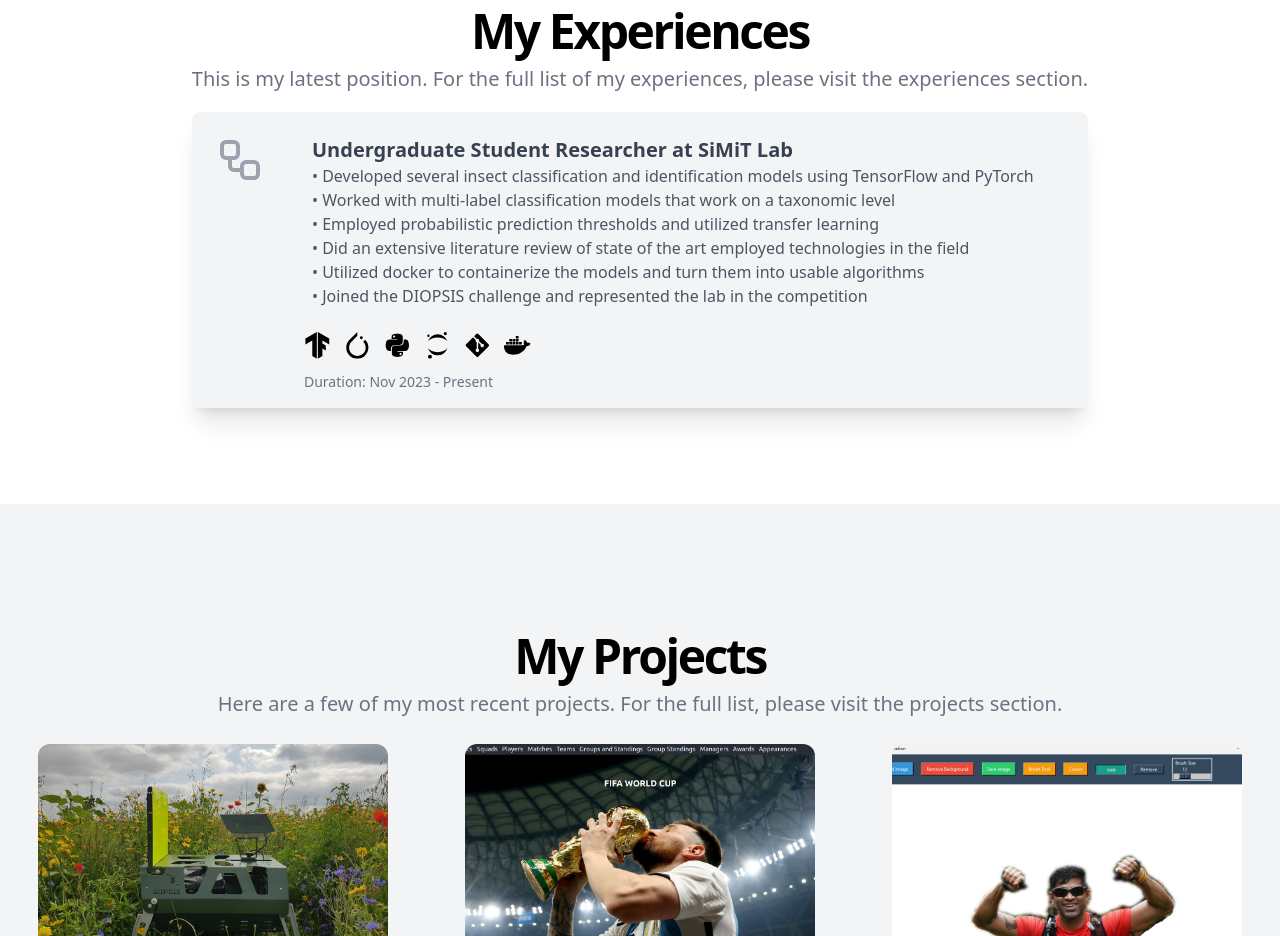
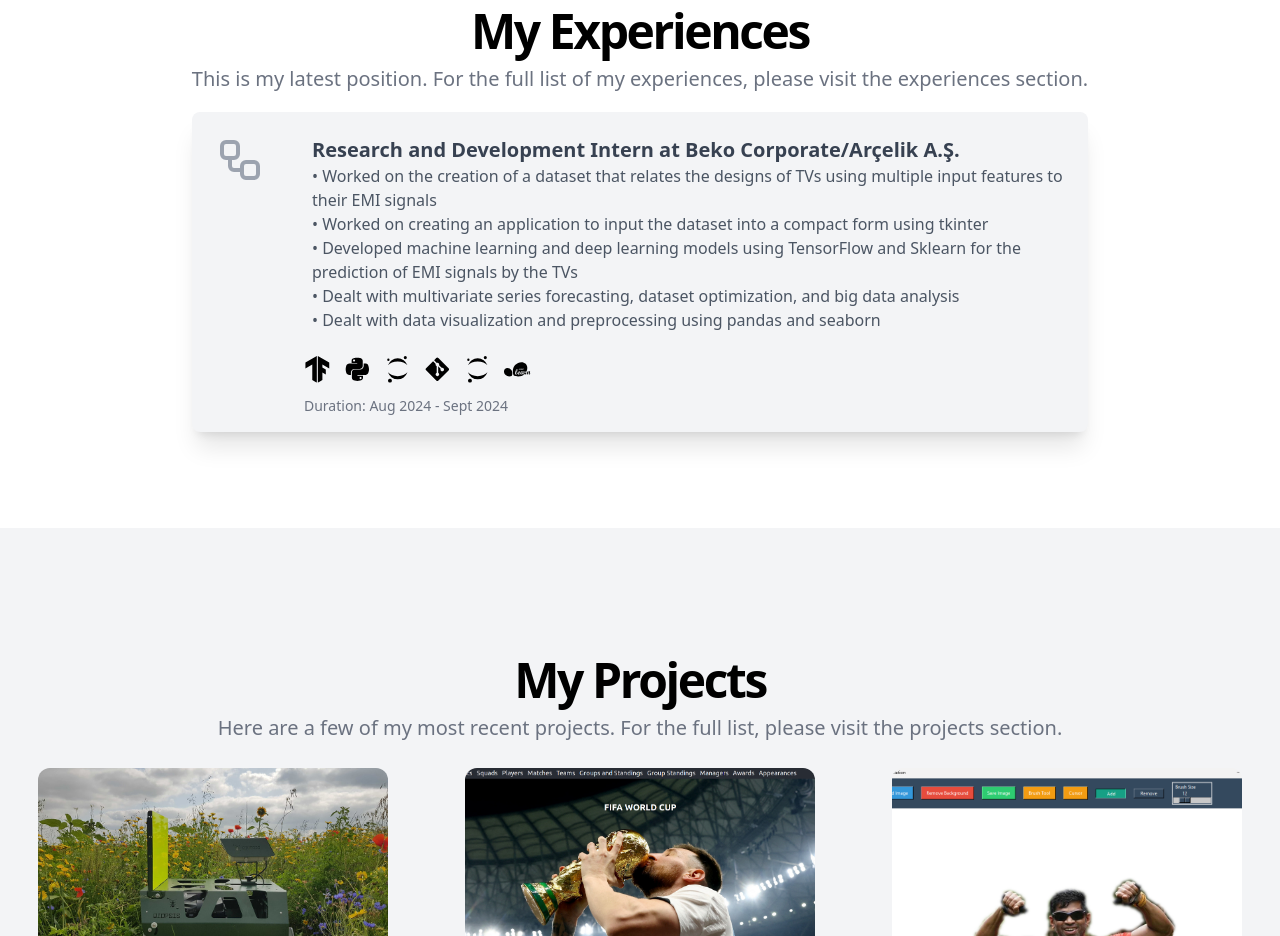
Before and after one commit to AbdullahSh20/AbdullahSh20.github.io, a React (Vite) app: page / in a window 1280 px wide. Shown: the part 1400-2336 px from the top of the page. Built offline with nearby package versions, Linux system fonts and the light colour scheme.

Commit message:
experience update

```diff
--- a/public/src/pages/ExperiencesPage.jsx
+++ b/public/src/pages/ExperiencesPage.jsx
@@ -10,6 +10,7 @@ import { SiMysql } from "react-icons/si";
 import { FaGitAlt } from "react-icons/fa";
 import { SiPytorch } from "react-icons/si";
 import { FaDocker } from "react-icons/fa";
+import { SiScikitlearn } from "react-icons/si";
 
 function ExperiencesPage() {
     return (
@@ -27,15 +28,15 @@ function ExperiencesPage() {
                                 position="Research and Development Intern"
                                 description={
                                     <div>
-                                        <p>• Worked on the creation of a dataset that relates the designs of the PCBs of TVs and their emitted EMI and EMC</p>
-                                        <p>• Developed a machine learning model using TensorFlow for the prediction of emitted EMC and EMI by TVs</p>
-                                        <p>• Worked on creating an application to create the dataset using tkinter</p>
-                                        <p>• Dealt with multivariate series forecasting and dataset optimization</p>
+                                        <p>• Worked on the creation of a dataset that relates the designs of TVs using multiple input features to their EMI signals</p>
+                                        <p>• Worked on creating an application to input the dataset into a compact form using tkinter</p>
+                                        <p>• Developed machine learning and deep learning models using TensorFlow and Sklearn for the prediction of EMI signals by the TVs</p>
+                                        <p>• Dealt with multivariate series forecasting, dataset optimization, and big data analysis</p>
                                         <p>• Dealt with data visualization and preprocessing using pandas and seaborn</p>
                                     </div>
                                 }
                                 duration={"Aug 2024 - Sept 2024"}
-                                skills={[<SiTensorflow />, <FaPython />, <SiJupyter />, <FaGitAlt />, <SiJupyter />]}
+                                skills={[<SiTensorflow />, <FaPython />, <SiJupyter />, <FaGitAlt />, <SiJupyter />, <SiScikitlearn />]}
                             />
                             <ExperienceCard
                                 companyName="SiMiT Lab"
@@ -50,7 +51,7 @@ function ExperiencesPage() {
                                         <p>• Joined the DIOPSIS challenge and represented the lab in the competition</p>
                                     </div>
                                 }
-                                duration="Nov 2023 - Present"
+                                duration="Nov 2023 - Jul 2024"
                                 skills={[<SiTensorflow />, <SiPytorch />, <FaPython />, <SiJupyter />, <FaGitAlt />, <FaDocker />]}
                             />
                             <ExperienceCard
--- a/public/src/pages/HomePage.jsx
+++ b/public/src/pages/HomePage.jsx
@@ -9,6 +9,7 @@ import { SiJupyter } from "react-icons/si";
 import { FaGitAlt } from "react-icons/fa";
 import { FaDocker } from "react-icons/fa";
 import { SiPytorch } from "react-icons/si";
+import { SiScikitlearn } from "react-icons/si";
 import ExperienceCard from '../components/ExperienceCard';
 import { Link, useSearchParams, Navigate } from 'react-router-dom';
 
@@ -157,20 +158,19 @@ function HomePage() {
                                 </p>
                             </div>
                             <ExperienceCard
-                                companyName="SiMiT Lab"
-                                position="Undergraduate Student Researcher"
+                                companyName="Beko Corporate/Arçelik A.Ş."
+                                position="Research and Development Intern"
                                 description={
                                     <div>
-                                        <p>• Developed several insect classification and identification models using TensorFlow and PyTorch</p>
-                                        <p>• Worked with multi-label classification models that work on a taxonomic level</p>
-                                        <p>• Employed probabilistic prediction thresholds and utilized transfer learning</p>
-                                        <p>• Did an extensive literature review of state of the art employed technologies in the field</p>
-                                        <p>• Utilized docker to containerize the models and turn them into usable algorithms</p>
-                                        <p>• Joined the DIOPSIS challenge and represented the lab in the competition</p>
+                                        <p>• Worked on the creation of a dataset that relates the designs of TVs using multiple input features to their EMI signals</p>
+                                        <p>• Worked on creating an application to input the dataset into a compact form using tkinter</p>
+                                        <p>• Developed machine learning and deep learning models using TensorFlow and Sklearn for the prediction of EMI signals by the TVs</p>
+                                        <p>• Dealt with multivariate series forecasting, dataset optimization, and big data analysis</p>
+                                        <p>• Dealt with data visualization and preprocessing using pandas and seaborn</p>
                                     </div>
                                 }
-                                duration="Nov 2023 - Present"
-                                skills={[<SiTensorflow />, <SiPytorch />, <FaPython />, <SiJupyter />, <FaGitAlt />, <FaDocker />]}
+                                duration={"Aug 2024 - Sept 2024"}
+                                skills={[<SiTensorflow />, <FaPython />, <SiJupyter />, <FaGitAlt />, <SiJupyter />, <SiScikitlearn />]}
                             />
                         </div>
                     </div>
@@ -243,26 +243,4 @@ function HomePage() {
     );
 }
 
-
-function WorkflowIcon(props) {
-    return (
-        <svg
-            {...props}
-            xmlns="http://www.w3.org/2000/svg"
-            width="24"
-            height="24"
-            viewBox="0 0 24 24"
-            fill="none"
-            stroke="currentColor"
-            strokeWidth="2"
-            strokeLinecap="round"
-            strokeLinejoin="round"
-        >
-            <rect width="8" height="8" x="3" y="3" rx="2" />
-            <path d="M7 11v4a2 2 0 0 0 2 2h4" />
-            <rect width="8" height="8" x="13" y="13" rx="2" />
-        </svg>
-    )
-}
-
 export default HomePage;
```
